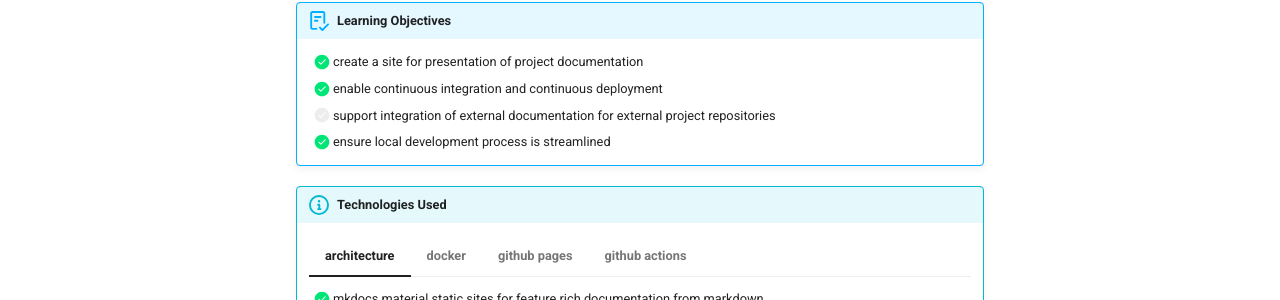
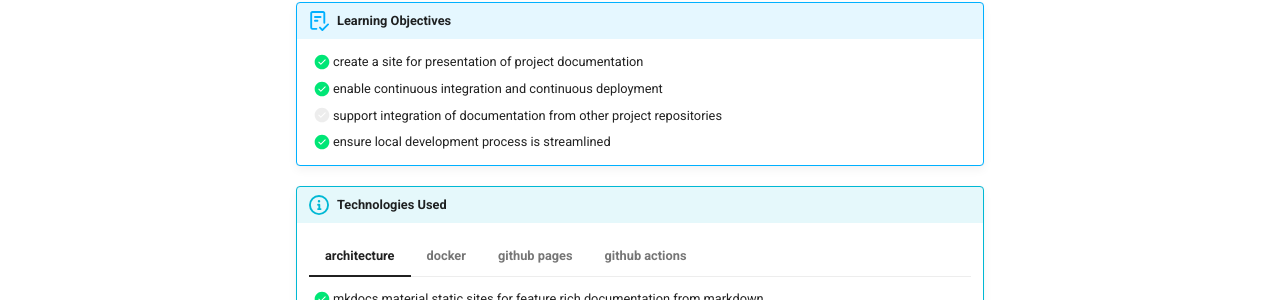
Before and after one commit to ukbendavies/training-github-actions, an MkDocs documentation site: the page built from docs/index.md, in a window 1280 px wide. Shown: the part 226-526 px from the top of the page. Built offline with MkDocs 1.6.1 and Material for MkDocs 9.7.7, drawn with Linux system fonts in a browser that asks for light colours.

Commit message:
update external project wording

```diff
--- a/docs/index.md
+++ b/docs/index.md
@@ -4,7 +4,7 @@
 
     - [x] create a site for presentation of project documentation
     - [x] enable continuous integration and continuous deployment
-    - [ ] support integration of external documentation for external project repositories
+    - [ ] support integration of documentation from other project repositories
     - [x] ensure local development process is streamlined
 
 !!! info "Technologies Used"
```
